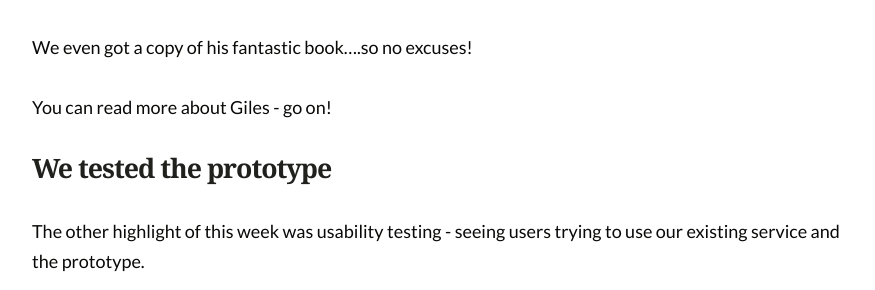
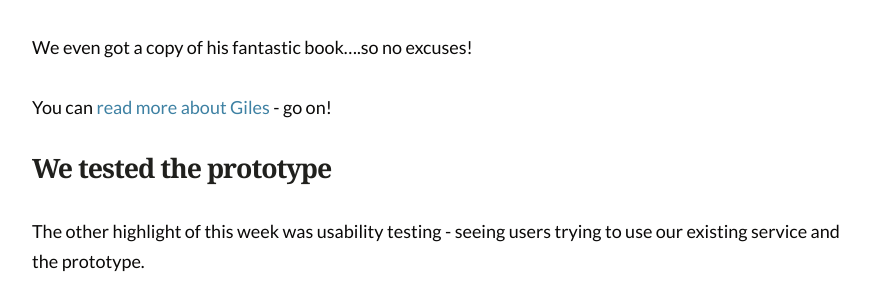
Before and after one commit to nrw-lab/nrw-lab.github.io, a Jekyll site: the page built from en/updates/_posts/2022-12-17-week-notes.md, in a window 1280 px wide and 900 px high, scrolled down 808 px. Shown: the part 164-454 px from the top of the window, without its empty margins (198-1073 px from the left). Built offline with Jekyll 4.4.1, drawn with Linux system fonts in a browser that asks for light colours; part of the change alters nothing that is shown.

```diff
--- a/en/updates/_posts/2022-12-17-week-notes.md
+++ b/en/updates/_posts/2022-12-17-week-notes.md
@@ -28,7 +28,7 @@ This is something we really want to practise and make part of our work every day
 
 We even got a copy of his fantastic book….so no excuses!
 
-You can read more about Giles - go on!
+You can [read more about Giles](https://docs.google.com/document/u/0/d/1WseTcTRlaGvn-RpmmL80Bl4JwXnvkz_i_08l5wya_08/edit) - go on!
 
 ## We tested the prototype
 
```
